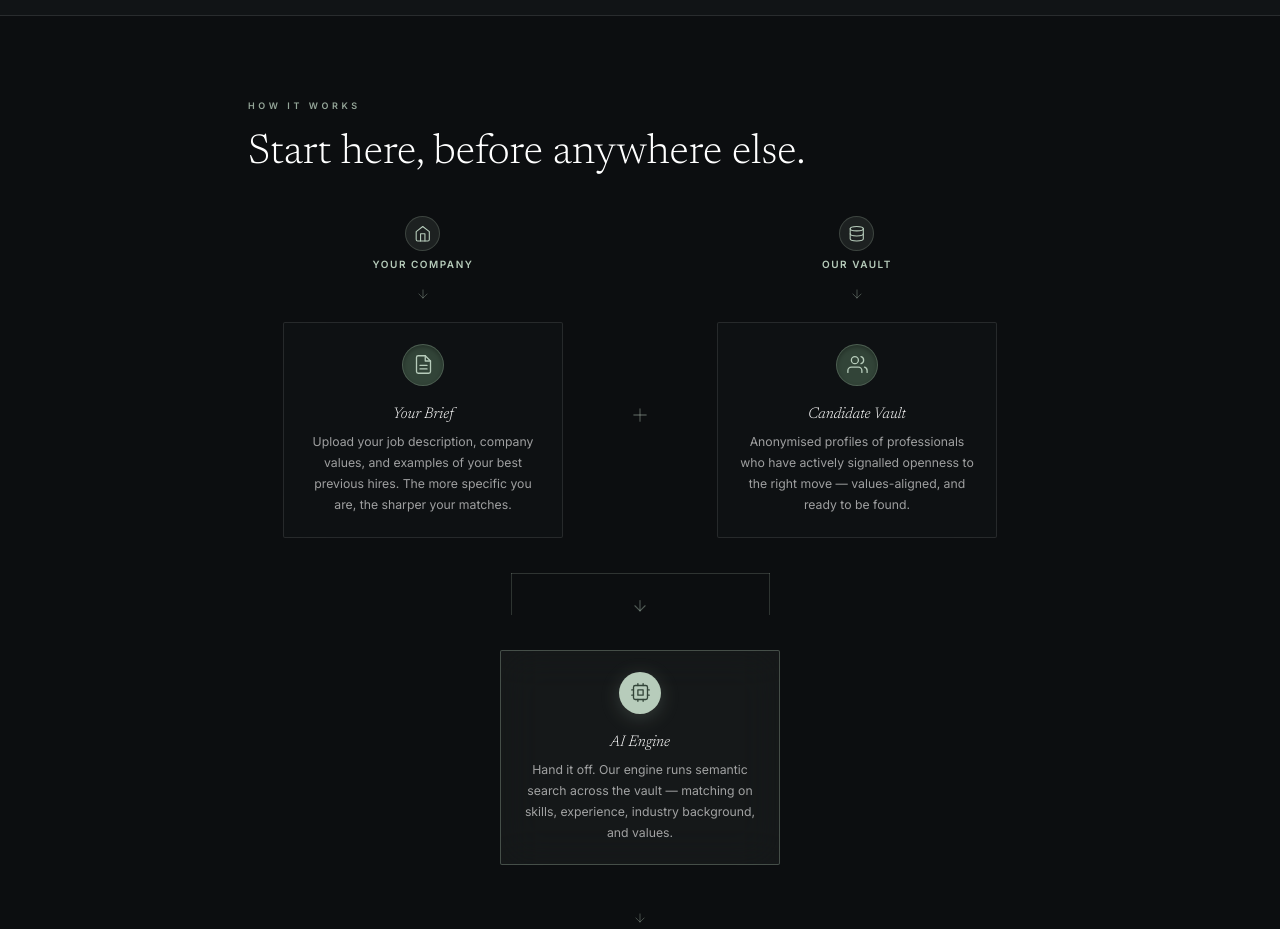
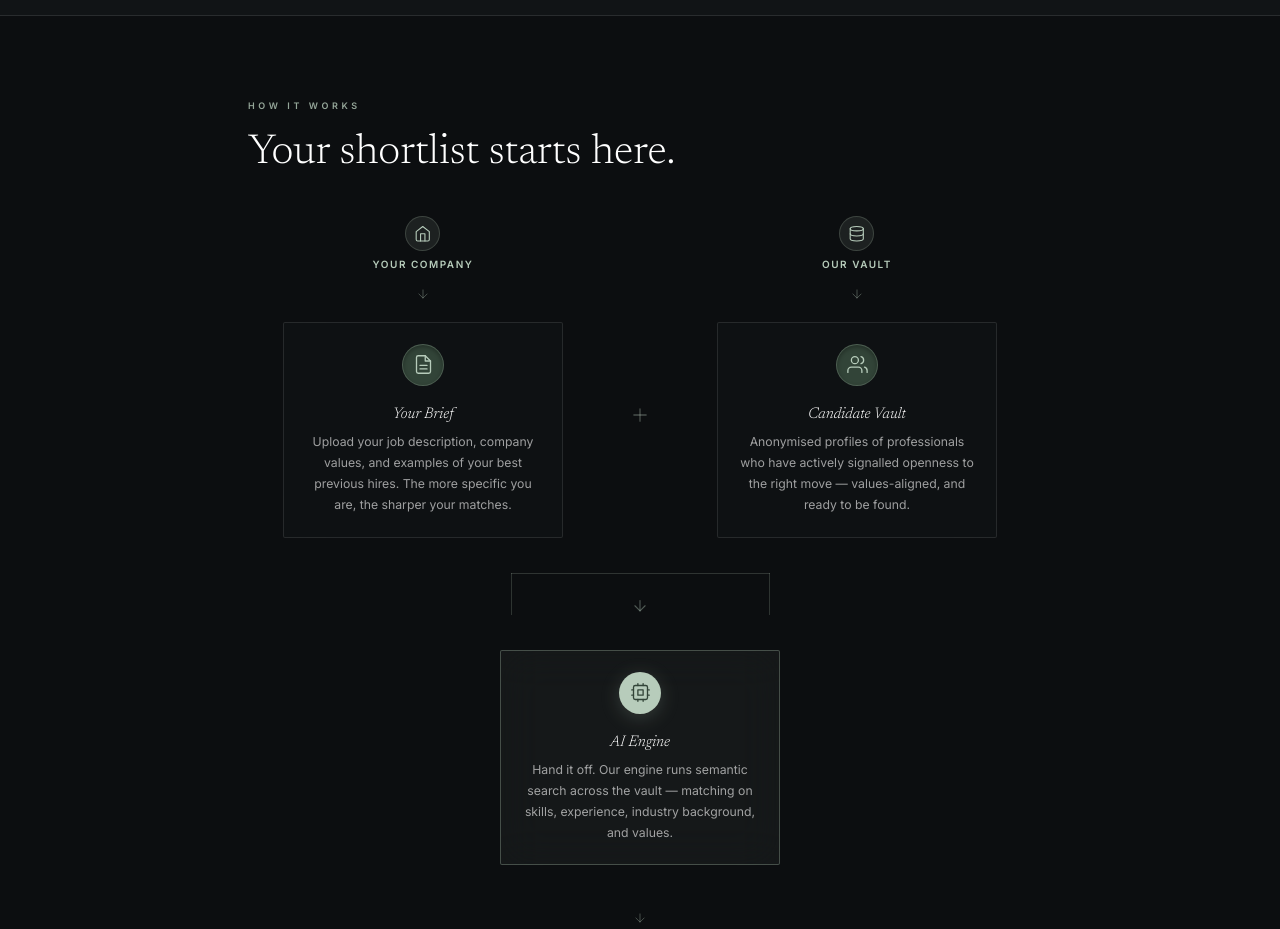
Before and after one commit to freebonacci/1eyeopen, a plain HTML site: page hirers.html in a window 1280 px wide. Shown: the part 1540-2469 px from the top of the page. Drawn offline with nearby package versions, Linux system fonts and the light colour scheme.

Commit message:
Add files via upload

```diff
--- a/hirers.html
+++ b/hirers.html
@@ -474,7 +474,7 @@
 <section id="how">
   <div class="inner reveal">
     <span class="section-label">How It Works</span>
-    <h2>Start here, before anywhere else.</h2>
+    <h2>Your shortlist starts here.</h2>
 
     <div class="flow">
 
```
